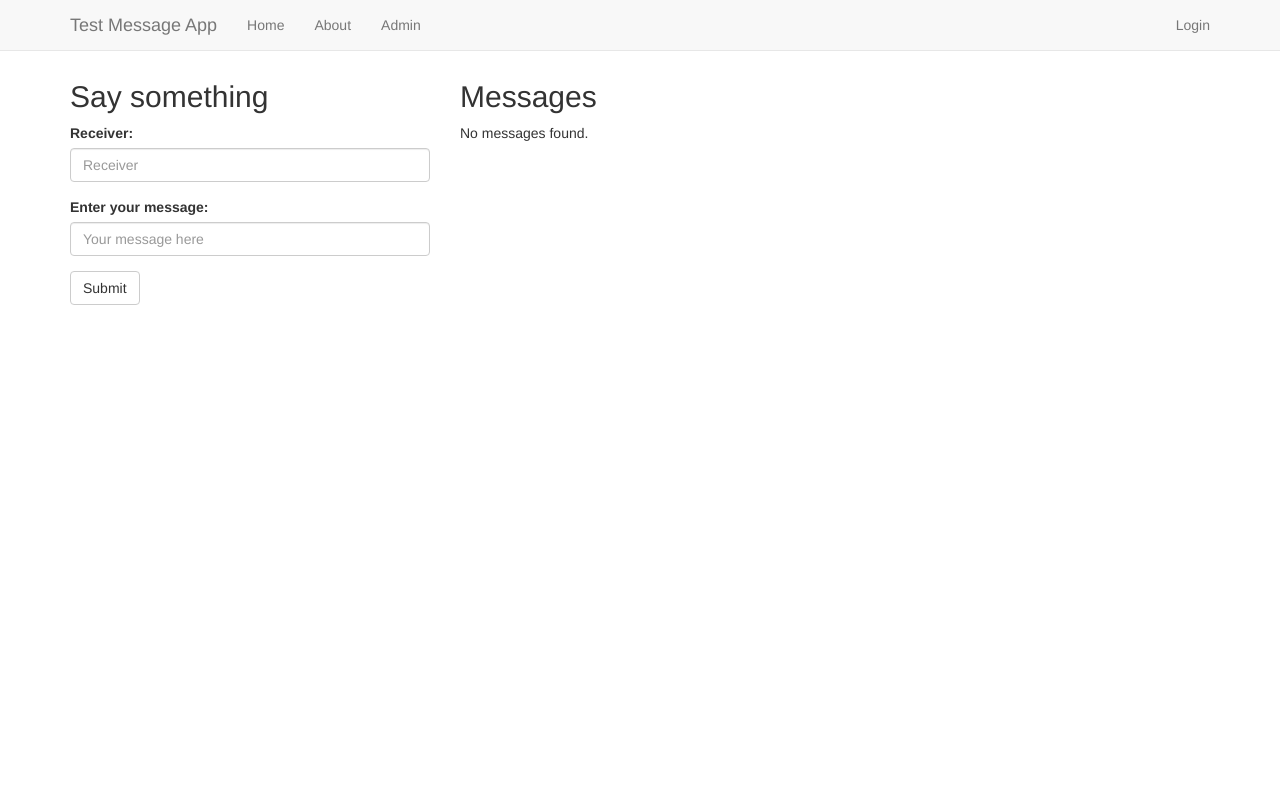
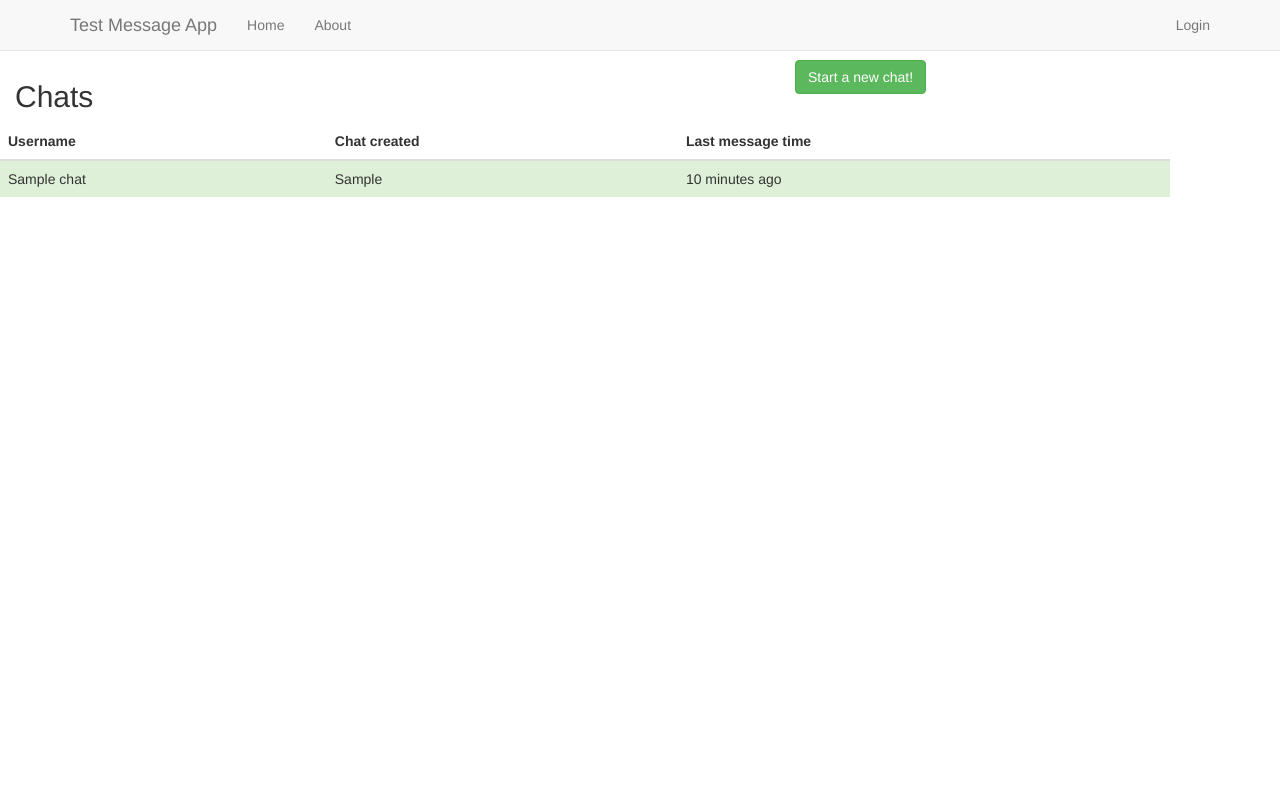
Before and after one commit to Messengr/Messengr, a Flask app: template SearchableEncryptedMessagingApp/templates/index.html in a window 1280 px wide. Run offline with Flask 2, Linux system fonts and the light colour scheme; the template is opened without the code that fills it: most values are stand-ins (such as "Sample title", 1, 10 or a date in 2020); some libraries are stand-ins or nearby versions.

Commit message:
Updating db queries, routes, and views to reflect data model change.

```diff
--- a/SearchableEncryptedMessagingApp/app.py
+++ b/SearchableEncryptedMessagingApp/app.py
@@ -12,15 +12,21 @@
 
 DB = db.setup(app.config['DATABASE'])
 
+
 # Standard routing (server-side rendered pages)
 @app.route('/', methods=['GET', 'POST'])
 def home():
     if 'logged_in' in session and 'user' in session:
-        username = session['user']
+        user_id = session['user']['id']
+        username = session['user']['username']
+    else:
+        return redirect(url_for('login'))
+
     if request.method == 'POST':
-        DB.add_message(request.form['message'], session['user'], request.form['receiver'])
-        redirect(url_for('home'))
-    return render_template('index.html', messages=DB.get_message(), session=session)
+        # TODO: Create new chat and redirect to it
+        pass
+
+    return render_template('index.html', chats=DB.get_chat(user_id), user=session['user'])
 
 
 @app.route('/about')
@@ -28,20 +34,20 @@
     return render_template('about.html')
 
 
-@app.route('/admin', methods=['GET', 'POST'])
-def admin():
-    if not 'logged_in' in session:
-        return redirect(url_for('login'))
+# @app.route('/admin', methods=['GET', 'POST'])
+# def admin():
+#     if not 'logged_in' in session:
+#         return redirect(url_for('login'))
 
-    if request.method == 'POST':
-        # This little hack is needed for testing due to how Python dictionary keys work
-        DB.delete_message([k[6:] for k in request.form.keys()])
-        redirect(url_for('admin'))
+#     if request.method == 'POST':
+#         # This little hack is needed for testing due to how Python dictionary keys work
+#         DB.delete_message([k[6:] for k in request.form.keys()])
+#         redirect(url_for('admin'))
 
-    messages = DB.get_message()
-    messages.reverse()
+#     messages = DB.get_message()
+#     messages.reverse()
 
-    return render_template('admin.html', messages=messages)
+#     return render_template('admin.html', messages=messages)
 
 
 @app.route('/login', methods=['GET', 'POST'])
@@ -50,7 +56,7 @@
     if request.method == 'POST':
         if request.form['username'] and request.form['password'] and DB.user_authenticated(request.form['username'], request.form['password']):
             session['logged_in'] = True
-            session['user'] = request.form['username']
+            session['user'] = DB.find_user_by_name(request.form['username'])
             return redirect(url_for('home'))
         else:
             error = 'Invalid username and/or password'
@@ -59,20 +65,24 @@
 
 @app.route('/user/create', methods=['POST'])
 def create_user():
-    error = "Unexpected error"
-    print(request.form['username'])
-    if request.form['username'] != "" and request.form['password'] != "" and not DB.check_if_user_exists(request.form['username']):
-        user = request.form['username']
-        password = request.form['password']
-        pass_hash = bcrypt.hashpw(password.encode('utf-8'), bcrypt.gensalt())
+    if len(request.form['username']) == 0 or " " in request.form['username']:
+        return jsonify({'error': "Invalid username. Must be nonempty and contain no spaces."})
+    if len(request.form['password']) < 8:
+        return jsonify({'error': "Invalid password. Must be at least 8 characters."})
+    if DB.check_if_user_exists(request.form['username']):
+        return jsonify({'error': "Username already taken."})
 
-        DB.add_user_to_db(user, pass_hash)
-        session['logged_in'] = True
-        session['user'] = user
-        return redirect(url_for('home'))
-    else:
-        error = "Username already taken."
-    return jsonify({'error': error})
+    username = request.form['username']
+    password = request.form['password']
+    pass_hash = bcrypt.hashpw(password.encode('utf-8'), bcrypt.gensalt())
+
+    # TODO: Replace with actual public key
+    err = DB.add_user_to_db(username, pass_hash, "public_key")
+    if err:
+        return jsonify({'error': "Unexpected error."})
+    session['logged_in'] = True
+    session['user'] = DB.find_user_by_name(username)
+    return redirect(url_for('home'))
 
 
 @app.route('/logout')
@@ -82,33 +92,41 @@
     return redirect(url_for('home'))
 
 
-# RESTful routing (serves JSON to provide an external API)
-@app.route('/messages/api', methods=['GET'])
-@app.route('/messages/api/<int:id>', methods=['GET'])
-def get_message_by_id(id=None):
-    messages = DB.get_message(id)
+@app.route('/chat/<int:id>', methods=['GET'])
+def get_chat_messages(id):
+    messages = DB.get_chat_messages(id)
     if not messages:
         return make_response(jsonify({'error': 'Not found'}), 404)
 
     return jsonify({'messages': messages})
 
+# # RESTful routing (serves JSON to provide an external API)
+# @app.route('/messages/api', methods=['GET'])
+# @app.route('/messages/api/<int:id>', methods=['GET'])
+# def get_message_by_id(id=None):
+#     messages = DB.get_message(id)
+#     if not messages:
+#         return make_response(jsonify({'error': 'Not found'}), 404)
 
-@app.route('/messages/api', methods=['POST'])
-def create_message():
-    if not request.json or not 'message' in request.json or not 'receiver' in request.json or not session['logged_in']:
-        return make_response(jsonify({'error': 'Bad request'}), 400)
-
-    receiver = request.json['receiver']
-    user = session['user']
-    id = DB.add_message(request.json['message'], user, receiver)
-
-    return get_message_by_id(id), 201
+#     return jsonify({'messages': messages})
 
 
-@app.route('/messages/api/<int:id>', methods=['DELETE'])
-def delete_message_by_id(id):
-    DB.delete_message(id)
-    return jsonify({'result': True})
+# @app.route('/messages/api', methods=['POST'])
+# def create_message():
+#     if not request.json or not 'message' in request.json or not 'receiver' in request.json or not session['logged_in']:
+#         return make_response(jsonify({'error': 'Bad request'}), 400)
+
+#     receiver = request.json['receiver']
+#     user = session['user']
+#     id = DB.add_message(request.json['message'], user, receiver)
+
+#     return get_message_by_id(id), 201
+
+
+# @app.route('/messages/api/<int:id>', methods=['DELETE'])
+# def delete_message_by_id(id):
+#     DB.delete_message(id)
+#     return jsonify({'result': True})
 
 
 if __name__ == '__main__':
--- a/SearchableEncryptedMessagingApp/db_init.sql
+++ b/SearchableEncryptedMessagingApp/db_init.sql
@@ -6,7 +6,7 @@
   sender_username TEXT NOT NULL,
   receiver_id INTEGER NOT NULL,
   receiver_username TEXT NOT NULL,
-  chat_id INTEGER NOT NULL,
+  chat_id INTEGER NOT NULL
 );
 
 CREATE TABLE IF NOT EXISTS users (
@@ -14,7 +14,7 @@
   dt TEXT NOT NULL,
   username TEXT NOT NULL,
   pass_hash TEXT NOT NULL,
-  public_key TEXT NOT NULL,
+  public_key TEXT NOT NULL
 );
 
 CREATE TABLE IF NOT EXISTS chats (
@@ -23,5 +23,5 @@
   user1_id INTEGER NOT NULL,
   user1_name TEXT NOT NULL,
   user2_id INTEGER NOT NULL,
-  user2_name TEXT NOT NULL,
+  user2_name TEXT NOT NULL
 );
--- a/SearchableEncryptedMessagingApp/static/styles/main.css
+++ b/SearchableEncryptedMessagingApp/static/styles/main.css
@@ -1,3 +1,135 @@
 body {
     padding-top: 6rem;
 }
+
+/* Taken from http://www.bootply.com/vBXdqtPuig */
+body{
+    height:100%;
+  	min-height:600px;
+    position:fixed;
+    bottom: 0;
+}
+.col-md-2, .col-md-10{
+    padding:0;
+}
+.panel{
+    margin-bottom: 0px;
+}
+.chat-window{
+    bottom:0;
+    float:right;
+    margin-left:10px;
+}
+.chat-window > div > .panel{
+    border-radius: 5px 5px 0 0;
+}
+.icon_minim{
+    padding:2px 10px;
+}
+.msg_container_base{
+  background: #e5e5e5;
+  margin: 0;
+  padding: 0 10px 10px;
+  max-height:300px;
+  overflow-x:hidden;
+}
+.top-bar {
+  background: #666;
+  color: white;
+  padding: 10px;
+  position: relative;
+  overflow: hidden;
+}
+.msg_receive{
+    padding-left:0;
+    margin-left:0;
+}
+.msg_sent{
+    padding-bottom:20px !important;
+    margin-right:0;
+}
+.messages {
+  background: white;
+  padding: 10px;
+  border-radius: 2px;
+  box-shadow: 0 1px 2px rgba(0, 0, 0, 0.2);
+  max-width:100%;
+}
+.messages > p {
+    font-size: 13px;
+    margin: 0 0 0.2rem 0;
+  }
+.messages > time {
+    font-size: 11px;
+    color: #ccc;
+}
+.msg_container {
+    padding: 10px;
+    overflow: hidden;
+    display: flex;
+}
+img {
+    display: block;
+
+}
+.avatar {
+    position: relative;
+}
+.base_receive > .avatar:after {
+    content: "";
+    position: absolute;
+    top: 0;
+    right: 0;
+    width: 0;
+    height: 0;
+    border: 5px solid #FFF;
+    border-left-color: rgba(0, 0, 0, 0);
+    border-bottom-color: rgba(0, 0, 0, 0);
+}
+
+.base_sent {
+  justify-content: flex-end;
+  align-items: flex-end;
+}
+.base_sent > .avatar:after {
+    content: "";
+    position: absolute;
+    bottom: 0;
+    left: 0;
+    width: 0;
+    height: 0;
+    border: 5px solid white;
+    border-right-color: transparent;
+    border-top-color: transparent;
+    box-shadow: 1px 1px 2px rgba(black, 0.2); // not quite perfect but close
+}
+
+.msg_sent > time{
+    float: right;
+}
+
+
+
+.msg_container_base::-webkit-scrollbar-track
+{
+    -webkit-box-shadow: inset 0 0 6px rgba(0,0,0,0.3);
+    background-color: #F5F5F5;
+}
+
+.msg_container_base::-webkit-scrollbar
+{
+    width: 12px;
+    background-color: #F5F5F5;
+}
+
+.msg_container_base::-webkit-scrollbar-thumb
+{
+    -webkit-box-shadow: inset 0 0 6px rgba(0,0,0,.3);
+    background-color: #555;
+}
+
+.btn-group.dropup{
+    position:fixed;
+    left:0px;
+    bottom:0;
+}
--- a/SearchableEncryptedMessagingApp/templates/index.html
+++ b/SearchableEncryptedMessagingApp/templates/index.html
@@ -7,34 +7,43 @@
     <div class="container">
 
         <div class="row">
-            <div class="col-md-4">
-                <h2>Say something</h2>
-                <form id="mainform" method="post">
-                    <div class="form-group">
-                        <label for="username">Receiver:</label>
-                        <input id="receiver" class="form-control" name="receiver" placeholder="Receiver" required>
-                    </div>
-                    <div class="form-group">
-                        <label for="message">Enter your message:</label>
-                        <input id="message" class="form-control" name="message" placeholder="Your message here" required>
-                    </div>
-                    <input class="btn btn-default" type="submit" value="Submit">
-                </form>
+            <div class="col-md-4"><h2>Chats</h2></div>
+            <!-- TODO: Make this a form and Add functionality to this button. -->
+            <div class="col-md-4 col-md-offset-4"><button type="button" class="btn btn-success">Start a new chat!</button></div>
+        </div>
 
-            </div>
-            <div class="col-md-8">
+        <div class="row">
 
-                <h2>Messages</h2>
-                {% if messages %}
-                    {% for m in messages %}
-                        <p>"{{ m.message }}"</p>
-                        <p>{{ m.sender }} ({{ m.dt }})</p>
+        <table class="table table-hover" style="margin: auto;">
+            <thead>
+              <tr>
+                <th>Username</th>
+                <th>Chat created</th>
+                <th>Last message time</th>
+              </tr>
+            </thead>
+            <tbody>
+                {% if chats %}
+                    {% for c in chats %}
+                        <tr class="success">
+                            <!-- TODO: add logic to always get the other user's name here -->
+                            <!-- TODO: update data model to keep last message of chat? -->
+                            <td>{{ c.user1_name }}</td>
+                            <td>{{ c.dt }}</td>
+                            <td>10 minutes ago</td>
+                        </tr>
                     {% endfor %}
                 {% else %}
-                    <p>No messages found.</p>
-                {% endif %}
-            </div>
-        </div>
+                    <tr class="info">
+                        <td></td>
+                        <td>No chats found.</td>
+                        <td></td>
+                    </tr>
+                {% endif%}
+            </tbody>
+          </table>
+
+      </div>
     </div>
 
 {% endblock %}
--- a/SearchableEncryptedMessagingApp/templates/main.html
+++ b/SearchableEncryptedMessagingApp/templates/main.html
@@ -33,7 +33,7 @@
                         {% if not 'user' in session %}
                             <a class="navbar-brand" href="{{ url_for('home') }}">Test Message App</a>
                         {% else %}
-                            <a class="navbar-brand" href="{{ url_for('home') }}">Hi, {{session['user']}}!</a>
+                            <a class="navbar-brand" href="{{ url_for('home') }}">Hi, {{session['user']['username']}}!</a>
                         {% endif %}
 
                     </div>
@@ -41,7 +41,6 @@
                         <ul class="nav navbar-nav">
                             <li><a href="{{ url_for('home') }}">Home</a></li>
                             <li><a href="{{ url_for('about') }}">About</a></li>
-                            <li><a href="{{ url_for('admin') }}">Admin</a></li>
                         </ul>
                         <ul class="nav navbar-nav navbar-right">
                         {% if not 'logged_in' in session %}
```
Also changed, not shown: SearchableEncryptedMessagingApp/db.py (+48 -5 lines), SearchableEncryptedMessagingApp/templates/chat.html (added, +77 -0 lines), SearchableEncryptedMessagingApp/main.db.
